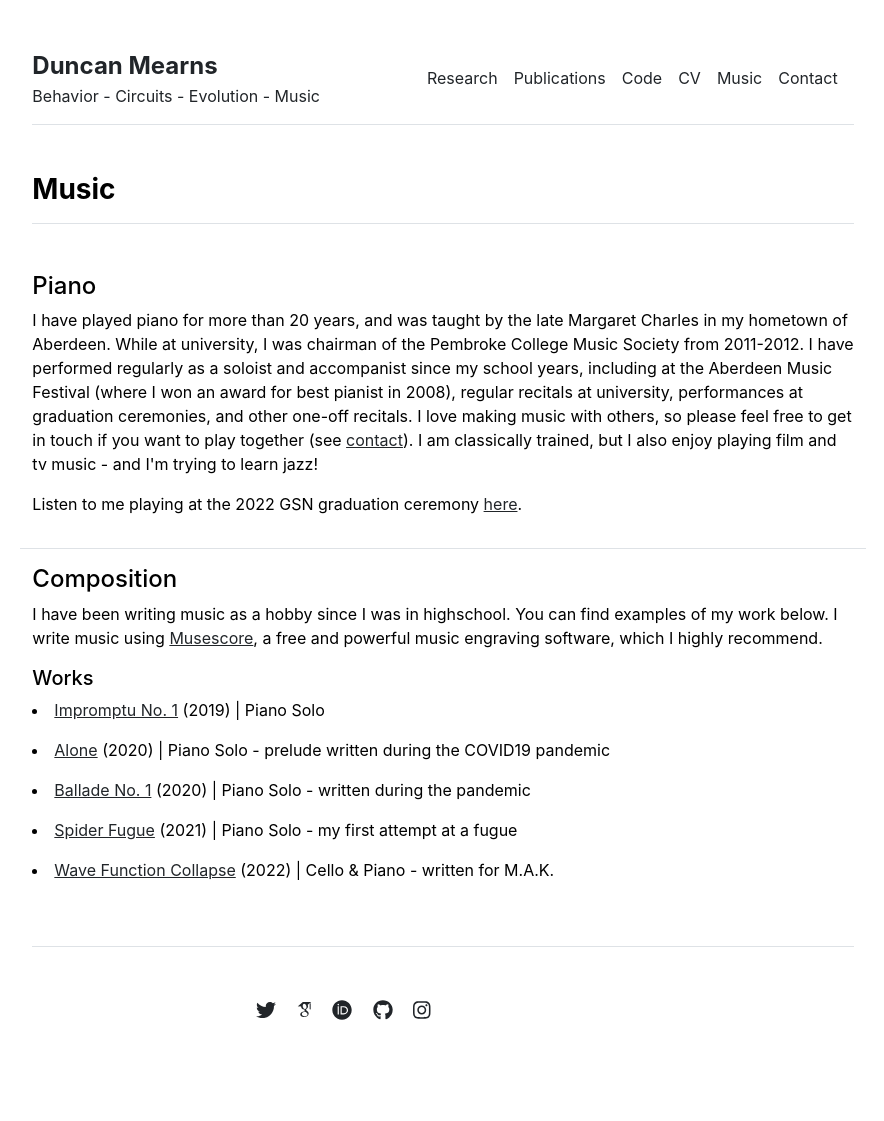
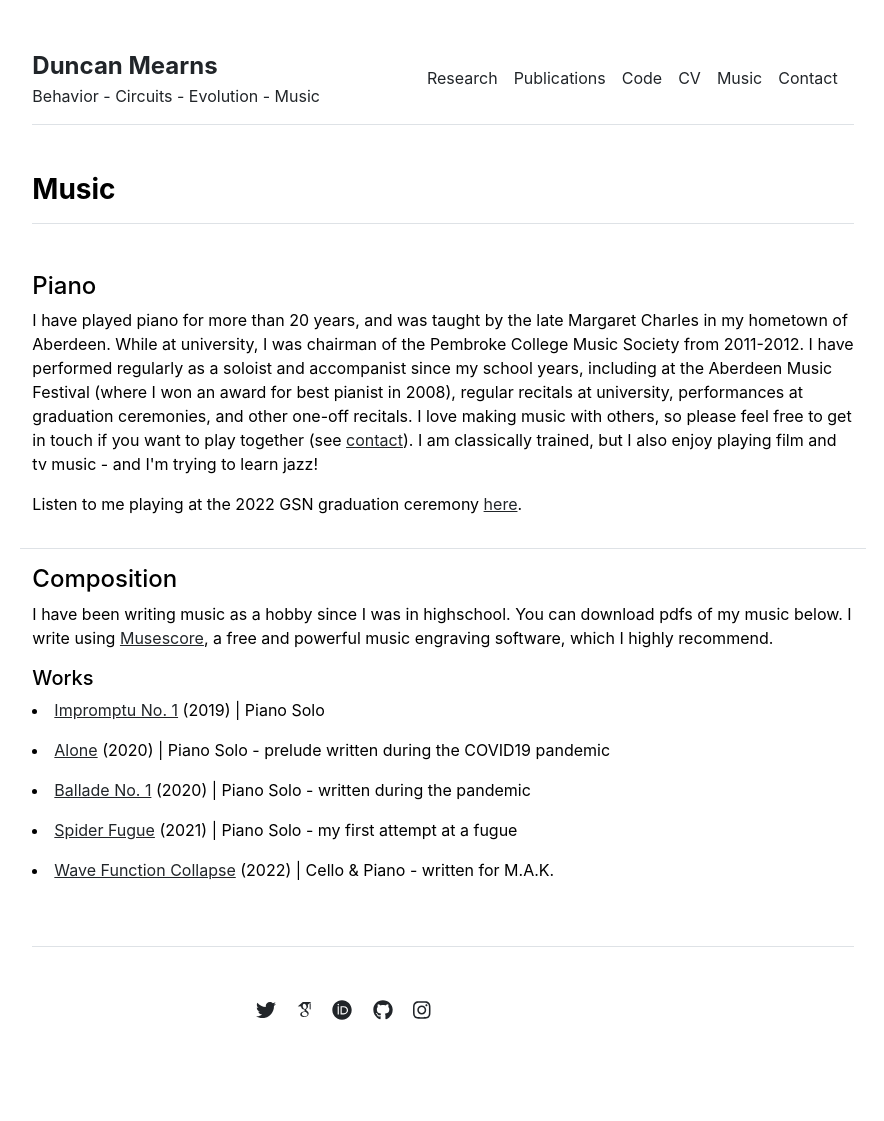
Before and after one commit to DuncanMearns/DuncanMearns.github.io, a Jekyll site: the page built from pages/music.html, in a window 1280 px wide. Shown: the whole page, without its empty margins (197-1081 px from the left). Built offline with Jekyll 4.4.1, drawn with Linux system fonts in a browser that asks for light colours; some web fonts are replaced.

Commit message:
Updated content

```diff
--- a/_layouts/home.html
+++ b/_layouts/home.html
@@ -3,10 +3,10 @@ layout: default
 ---
 
 <div class="row g-5 mb-5">
-  <div class="col-md-3">
+  <div class="col-md-4">
     <img src="{{ site.github.url }}/assets/img/mugshot.jpg" alt="Mugshot" width="100%">
   </div>
-  <div class="col-md-9">
+  <div class="col-md-8">
     {{ content }}
   </div>
 </div>
--- a/pages/music.html
+++ b/pages/music.html
@@ -18,7 +18,7 @@ title: "Music"
     <h4>Composition</h4>
     <p>
         I have been writing music as a hobby since I was in highschool.
-        You can find examples of my work below. I write music using <a href="https://musescore.org/en" target="_blank">Musescore</a>,
+        You can download pdfs of my music below. I write using <a href="https://musescore.org/en" target="_blank">Musescore</a>,
         a free and powerful music engraving software, which I highly recommend.
     </p>
     <h5>Works</h5>
```
Also changed, not shown: assets/img/mugshot.jpg, 1 other file.
